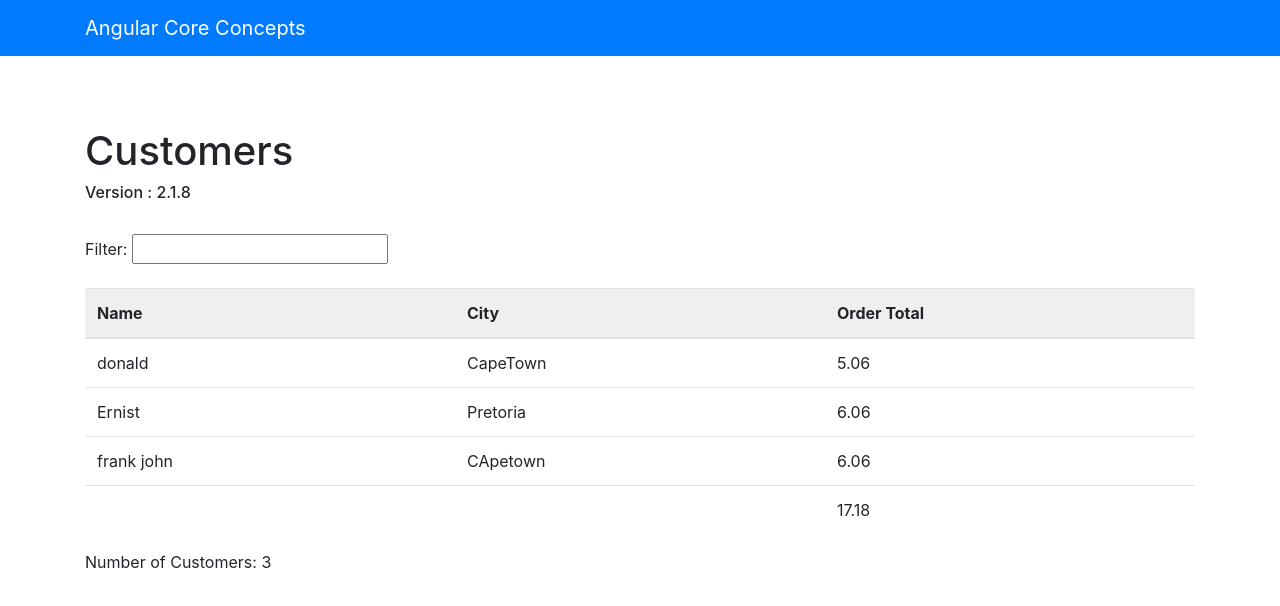
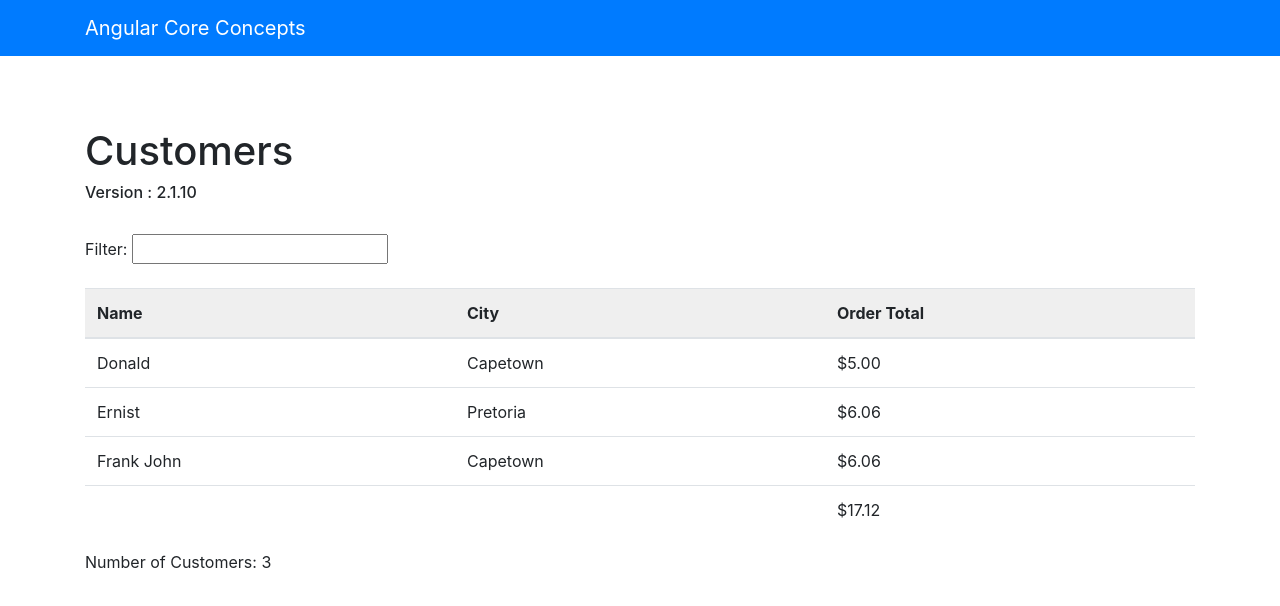
Before and after one commit to EricCronje/AngularJS-Customer-application, an Angular app: page / in a window 1280 px wide. Shown: the top 606 px of the page. Built offline with nearby package versions, Linux system fonts and the light colour scheme.

Commit message:
Added built in pipes on the template.

```diff
--- a/src/app/customers/customers-list/customers-list.component.html
+++ b/src/app/customers/customers-list/customers-list.component.html
@@ -13,16 +13,16 @@
     <tr *ngFor="let cust of filteredCustomers">
         <td>
             <a>
-                {{ cust.name }}
+                {{ cust.name | titlecase }}
             </a>
         </td>
-        <td>{{ cust.city }}</td>
-        <td> {{ cust.orderTotal }} </td>
+        <td>{{ cust.city | titlecase }}</td>
+        <td> {{ cust.orderTotal | currency }} </td>
     </tr>
     <tr *ngIf="filteredCustomers && filteredCustomers.length">
         <td colspan="2">&nbsp;</td>
         <td>
-            {{ customersOrderTotal }}
+            {{ customersOrderTotal | currency}}
         </td>
     </tr>
     <tr *ngIf="!filteredCustomers || !filteredCustomers.length">
--- a/src/app/customers/customers.component.ts
+++ b/src/app/customers/customers.component.ts
@@ -15,9 +15,9 @@ export class CustomersComponent implements OnInit{
 
     ngOnInit(){
         this.title = 'Customers';
-        this.version = '2.1.8';
+        this.version = '2.1.10';
         this.people = [
-            {id: 1, name: 'donald', city: 'CapeTown', orderTotal: 5.06, customerSince: new Date(2020, 1, 1)},
+            {id: 1, name: 'donald', city: 'CapeTown', orderTotal: 5, customerSince: new Date(2020, 1, 1)},
             {id: 2, name: 'Ernist', city: 'Pretoria', orderTotal: 6.06, customerSince: new Date(2020, 2, 5)},
             {id: 3, name: 'frank john', city: 'CApetown', orderTotal: 6.06, customerSince: new Date(2020, 2, 5)}
         ];
```
